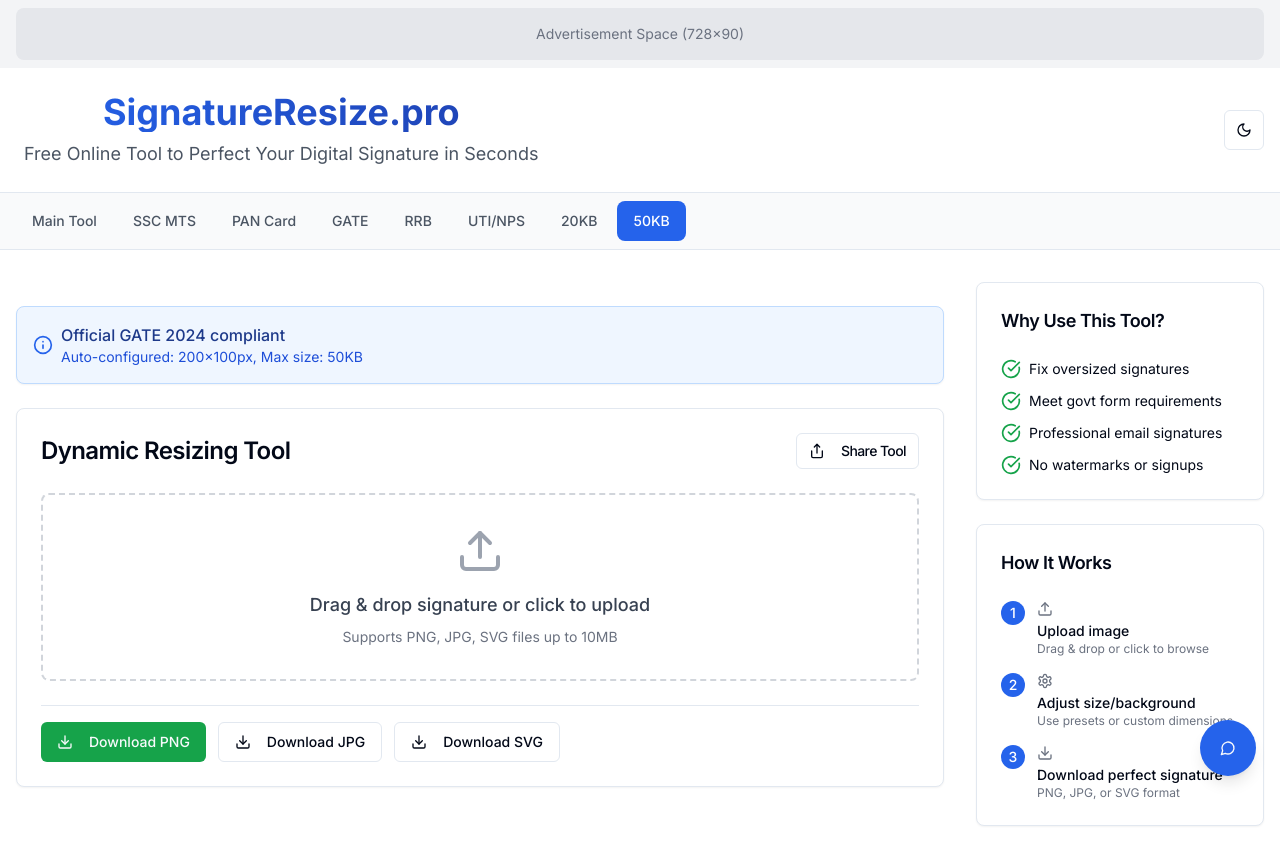
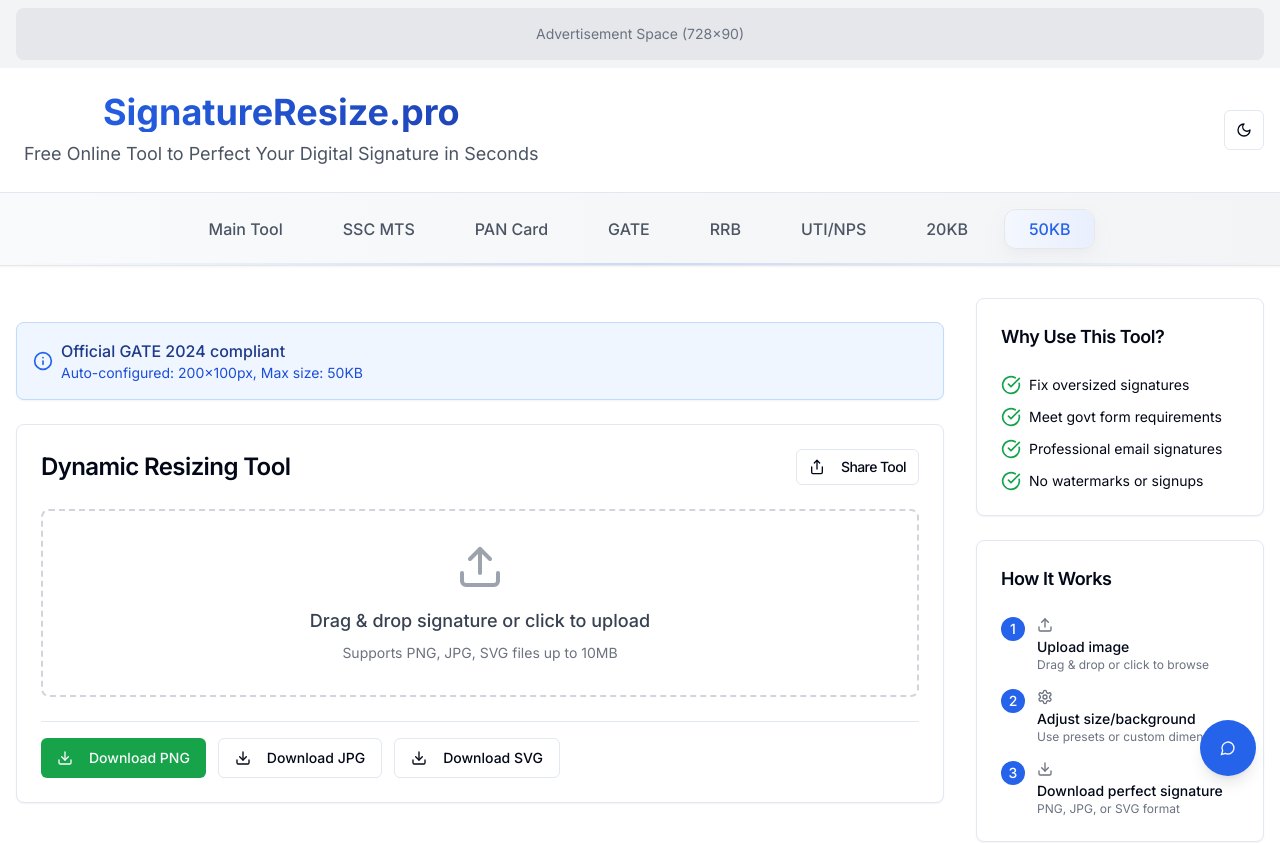
Before and after one commit to AnmolSharma-user/SignatureResize, a React (Vite) app: page /signature-resize-50-kb in a window 1280 px wide. Shown: the top 843 px of the page. Built offline with nearby package versions, Linux system fonts and the light colour scheme.

Commit message:
Refactor: Improve tab design
Improve the visual appearance of the tab navigation for a cleaner and more attractive look.

```diff
--- a/src/components/TabNavigation.tsx
+++ b/src/components/TabNavigation.tsx
@@ -43,26 +43,46 @@ const TabNavigation: React.FC<TabNavigationProps> = ({ activeTab, setActiveTab }
   };
 
   return (
-    <div className="bg-gray-50 dark:bg-gray-800 border-b overflow-x-auto">
-      <div className="container mx-auto px-4">
-        <div className="flex space-x-1 py-2 min-w-max">
-          {tabs.map((tab) => (
+    <div className="bg-gradient-to-r from-gray-50 to-gray-100 dark:from-gray-800 dark:to-gray-900 border-b border-gray-200 dark:border-gray-700 shadow-sm">
+      <div className="container mx-auto px-4 sm:px-6">
+        <div className="flex overflow-x-auto scrollbar-hide py-3 sm:py-4">
+          <div className="flex space-x-2 sm:space-x-3 min-w-max mx-auto">
+            {tabs.map((tab, index) => (
               <Button
                 key={tab.id}
-              variant={currentActiveTab === tab.id ? 'default' : 'ghost'}
-              className={`whitespace-nowrap px-4 py-2 rounded-lg transition-colors ${
+                variant="ghost"
+                className={`relative px-4 sm:px-6 py-2.5 sm:py-3 rounded-xl font-medium text-sm sm:text-base transition-all duration-300 ease-in-out transform hover:scale-105 ${
                   currentActiveTab === tab.id
-                  ? 'bg-primary text-white'
-                  : 'text-gray-600 dark:text-gray-300 hover:bg-gray-200 dark:hover:bg-gray-700'
-              }`}
+                    ? 'bg-white dark:bg-gray-700 text-primary shadow-lg shadow-gray-200/50 dark:shadow-gray-900/50 border border-gray-200 dark:border-gray-600'
+                    : 'text-gray-600 dark:text-gray-300 hover:bg-white/70 dark:hover:bg-gray-700/70 hover:text-gray-900 dark:hover:text-white hover:shadow-md'
+                } ${index === 0 ? 'ml-0' : ''}`}
                 onClick={() => handleTabClick(tab)}
               >
-              {tab.label}
+                <span className="relative z-10">{tab.label}</span>
+                {currentActiveTab === tab.id && (
+                  <div className="absolute inset-0 bg-gradient-to-r from-primary/5 to-primary/10 rounded-xl" />
+                )}
               </Button>
             ))}
           </div>
         </div>
       </div>
+
+      {/* Active tab indicator line */}
+      <div className="relative">
+        <div className="absolute bottom-0 left-0 right-0 h-0.5 bg-gradient-to-r from-transparent via-primary/20 to-transparent" />
+      </div>
+
+      <style jsx>{`
+        .scrollbar-hide {
+          -ms-overflow-style: none;
+          scrollbar-width: none;
+        }
+        .scrollbar-hide::-webkit-scrollbar {
+          display: none;
+        }
+      `}</style>
+    </div>
   );
 };
 
```
Lines whose indentation alone changed are shown as unchanged.
